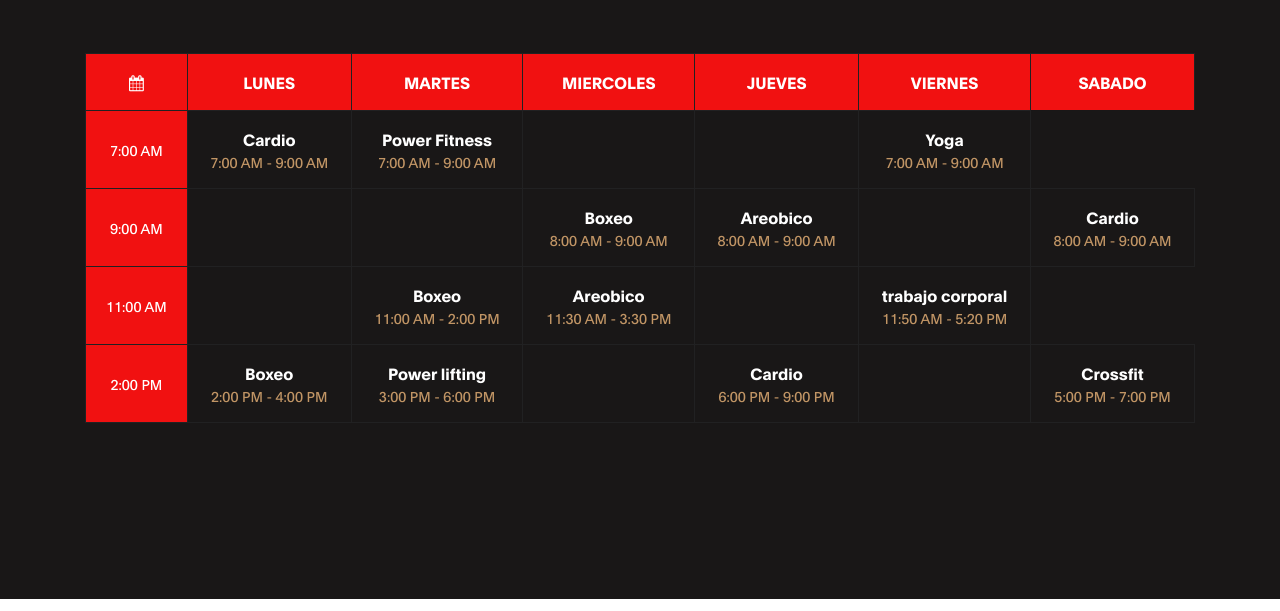
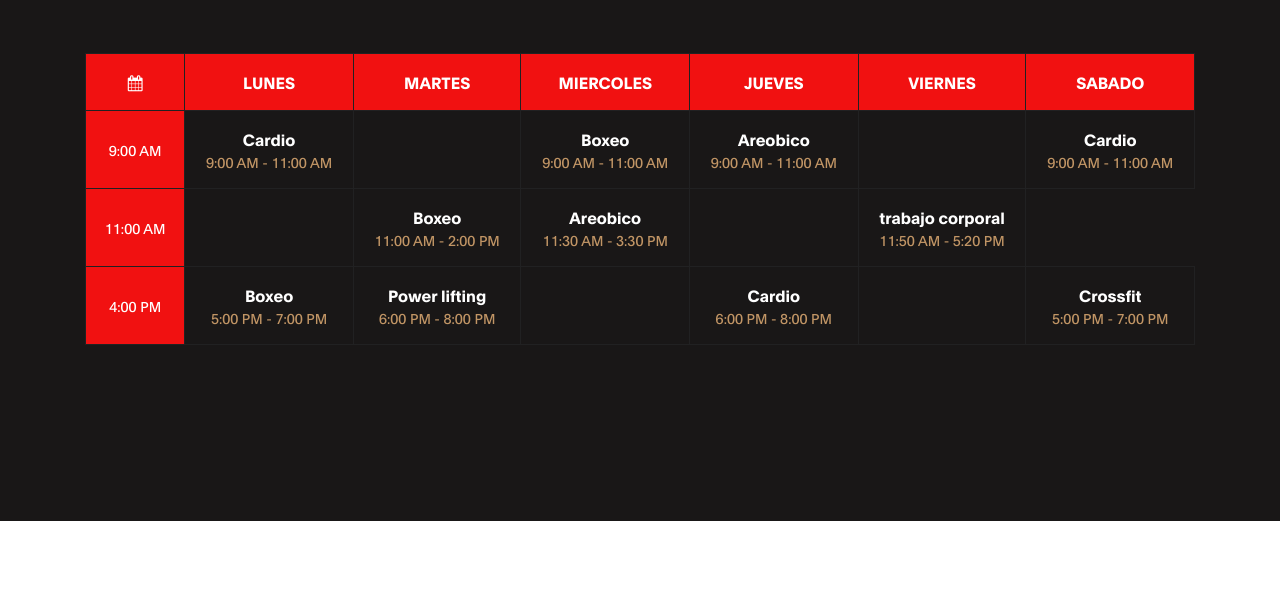
Before and after one commit to gymmovilsalta/gymmovilsalta.github.io, a plain HTML site: page index.html in a window 1280 px wide. Shown: the part 6214-6825 px from the top of the page. Drawn offline with Linux system fonts and the light colour scheme.

Commit message:
Add files via upload

```diff
--- a/index.html
+++ b/index.html
@@ -429,40 +429,27 @@ https://www.tooplate.com/view/2119-gymso-fitness
                                      </thead>
 
                                      <tbody>
-                                         <tr>
-                                            <td><small>7:00 am</small></td>
-                                            <td>
-                                                <strong>Cardio</strong>
-                                                <span>7:00 am - 9:00 am</span>
-                                            </td>
-                                            <td>
-                                                <strong>Power Fitness</strong>
-                                                <span>7:00 am - 9:00 am</span>
-                                            </td>
-                                            <td></td>
-                                            <td></td>
-                                            <td>
-                                                <strong>Yoga </strong>
-                                                <span>7:00 am - 9:00 am</span>
-                                            </td>
-                                         </tr>
+
 
                                          <tr>
                                             <td><small>9:00 am</small></td>
-                                            <td></td>
-                                            <td></td>
+                                            <td><strong>Cardio</strong>
+                                                <span>9:00 am - 11:00 am</span></td>
+                                            <td>
+                                            </td>
+
                                             <td>
                                                 <strong>Boxeo</strong>
-                                                <span>8:00 am - 9:00 am</span>
+                                                <span>9:00 am - 11:00 am</span>
                                             </td>
                                             <td>
                                                 <strong>Areobico</strong>
-                                                <span>8:00 am - 9:00 am</span>
+                                                <span>9:00 am - 11:00 am</span>
                                             </td>
                                             <td></td>
                                             <td>
                                                 <strong>Cardio</strong>
-                                                <span>8:00 am - 9:00 am</span>
+                                                <span>9:00 am - 11:00 am</span>
                                             </td>
                                          </tr>
 
@@ -485,19 +472,19 @@ https://www.tooplate.com/view/2119-gymso-fitness
                                          </tr>
 
                                          <tr>
-                                            <td><small>2:00 pm</small></td>
+                                            <td><small>4:00 pm</small></td>
                                             <td>
                                                 <strong>Boxeo</strong>
-                                                <span>2:00 pm - 4:00 pm</span>
+                                                <span>5:00 pm - 7:00 pm</span>
                                             </td>
                                             <td>
                                                 <strong>Power lifting</strong>
-                                                <span>3:00 pm - 6:00 pm</span>
+                                                <span>6:00 pm - 8:00 pm</span>
                                             </td>
                                             <td></td>
                                             <td>
                                                 <strong>Cardio</strong>
-                                                <span>6:00 pm - 9:00 pm</span>
+                                                <span>6:00 pm - 8:00 pm</span>
                                             </td>
                                             <td></td>
                                             <td>
```
